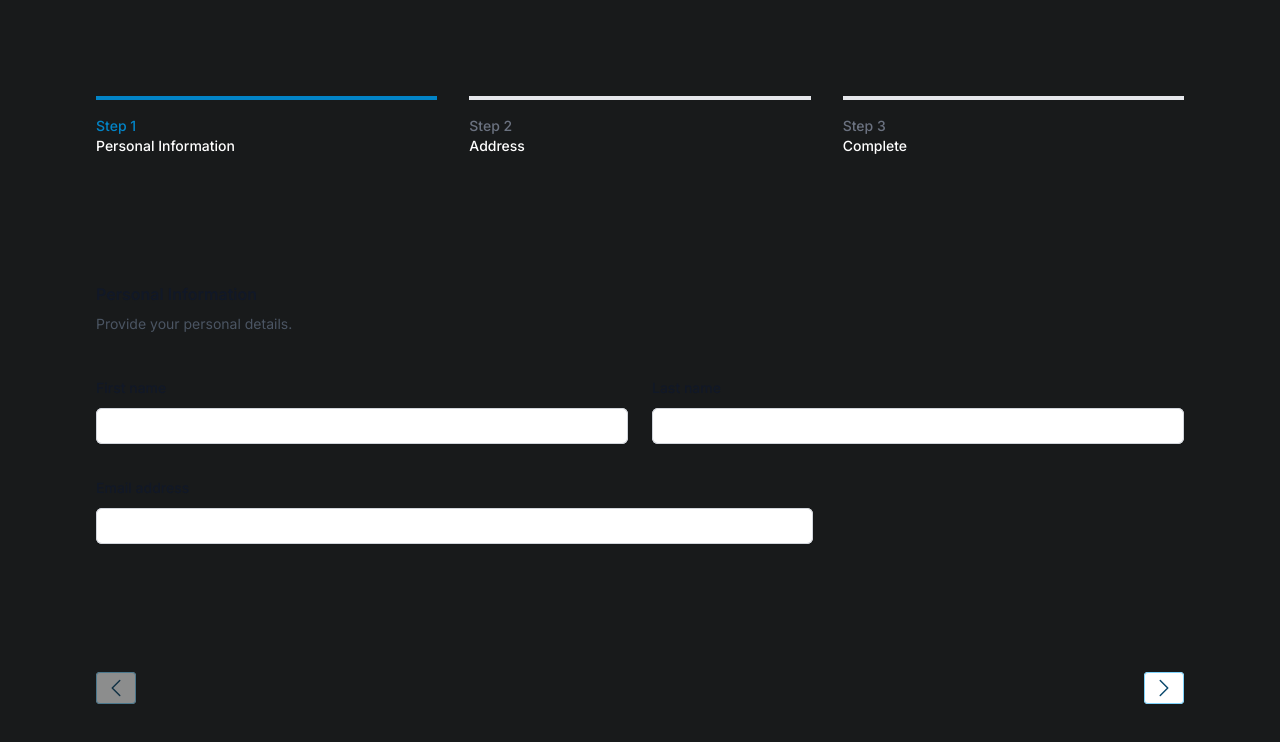
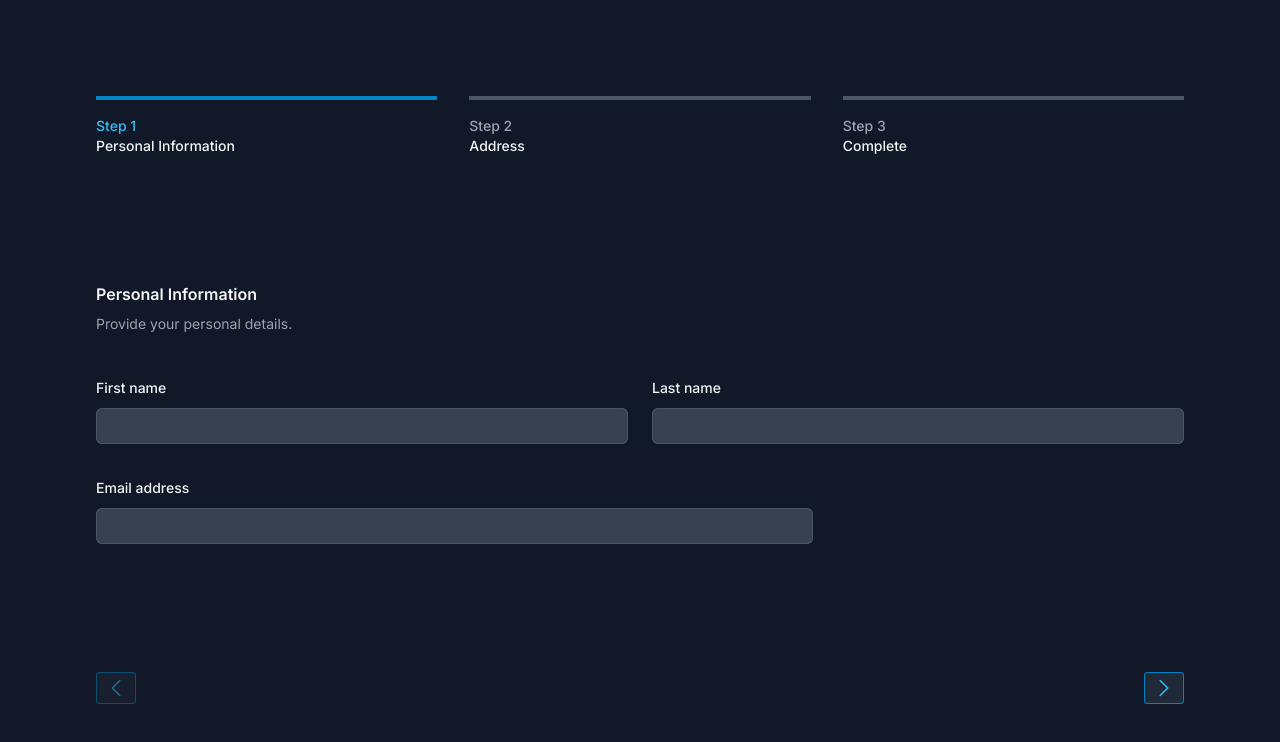
Before and after one commit to ksingh62/quick-incorp-app, a Next.js app: page /prototype/form in a window 1280 px wide. Shown: the top 742 px of the page. Built offline with nearby package versions, Linux system fonts and the light colour scheme; no server answers.

Commit message:
fixed form styling

```diff
--- a/src/components/Form/form.js
+++ b/src/components/Form/form.js
@@ -52,14 +52,15 @@ export default function Form() {
 
   const sendEmail = async (data) => {
     try {
-        const response = await axios.post('/api/sendEmail', data);
-        console.log('Email sent successfully:', response.data);
+      const response = await axios.post("/api/sendEmail", data);
+      console.log("Email sent successfully:", response.data);
     } catch (error) {
-        console.error('Error sending email:', error.response ? error.response.data : error.message);
+      console.error(
+        "Error sending email:",
+        error.response ? error.response.data : error.message
+      );
     }
-}
-
-
+  };
 
   const processForm = async (data) => {
     console.log(data);
@@ -93,7 +94,7 @@ export default function Form() {
   };
 
   return (
-    <section className="absolute inset-0 flex flex-col justify-between p-24">
+    <section className="absolute inset-0 flex flex-col justify-between p-24 bg-gray-900 text-gray-100">
       {/* steps */}
       <nav aria-label="Progress">
         <ol role="list" className="space-y-4 md:flex md:space-x-8 md:space-y-0">
@@ -101,7 +102,7 @@ export default function Form() {
             <li key={step.name} className="md:flex-1">
               {currentStep > index ? (
                 <div className="group flex w-full flex-col border-l-4 border-sky-600 py-2 pl-4 transition-colors md:border-l-0 md:border-t-4 md:pb-0 md:pl-0 md:pt-4">
-                  <span className="text-sm font-medium text-sky-600 transition-colors ">
+                  <span className="text-sm font-medium text-sky-400 transition-colors">
                     {step.id}
                   </span>
                   <span className="text-sm font-medium">{step.name}</span>
@@ -111,14 +112,14 @@ export default function Form() {
                   className="flex w-full flex-col border-l-4 border-sky-600 py-2 pl-4 md:border-l-0 md:border-t-4 md:pb-0 md:pl-0 md:pt-4"
                   aria-current="step"
                 >
-                  <span className="text-sm font-medium text-sky-600">
+                  <span className="text-sm font-medium text-sky-400">
                     {step.id}
                   </span>
                   <span className="text-sm font-medium">{step.name}</span>
                 </div>
               ) : (
-                <div className="group flex w-full flex-col border-l-4 border-gray-200 py-2 pl-4 transition-colors md:border-l-0 md:border-t-4 md:pb-0 md:pl-0 md:pt-4">
-                  <span className="text-sm font-medium text-gray-500 transition-colors">
+                <div className="group flex w-full flex-col border-l-4 border-gray-600 py-2 pl-4 transition-colors md:border-l-0 md:border-t-4 md:pb-0 md:pl-0 md:pt-4">
+                  <span className="text-sm font-medium text-gray-400 transition-colors">
                     {step.id}
                   </span>
                   <span className="text-sm font-medium">{step.name}</span>
@@ -137,17 +138,17 @@ export default function Form() {
             animate={{ x: 0, opacity: 1 }}
             transition={{ duration: 0.3, ease: "easeInOut" }}
           >
-            <h2 className="text-base font-semibold leading-7 text-gray-900">
+            <h2 className="text-base font-semibold leading-7 text-gray-100">
               Personal Information
             </h2>
-            <p className="mt-1 text-sm leading-6 text-gray-600">
+            <p className="mt-1 text-sm leading-6 text-gray-400">
               Provide your personal details.
             </p>
             <div className="mt-10 grid grid-cols-1 gap-x-6 gap-y-8 sm:grid-cols-6">
               <div className="sm:col-span-3">
                 <label
                   htmlFor="firstName"
-                  className="block text-sm font-medium leading-6 text-gray-900"
+                  className="block text-sm font-medium leading-6 text-gray-100"
                 >
                   First name
                 </label>
@@ -157,7 +158,7 @@ export default function Form() {
                     id="firstName"
                     {...register("firstName")}
                     autoComplete="given-name"
-                    className="block w-full rounded-md border-0 py-1.5 text-gray-900 shadow-sm ring-1 ring-inset ring-gray-300 placeholder:text-gray-400 focus:ring-2 focus:ring-inset focus:ring-sky-600 sm:text-sm sm:leading-6"
+                    className="block w-full rounded-md border-0 py-1.5 text-gray-100 bg-gray-700 shadow-sm ring-1 ring-inset ring-gray-600 placeholder:text-gray-400 focus:ring-2 focus:ring-inset focus:ring-sky-600 sm:text-sm sm:leading-6"
                   />
                   {errors.firstName?.message && (
                     <p className="mt-2 text-sm text-red-400">
@@ -170,7 +171,7 @@ export default function Form() {
               <div className="sm:col-span-3">
                 <label
                   htmlFor="lastName"
-                  className="block text-sm font-medium leading-6 text-gray-900"
+                  className="block text-sm font-medium leading-6 text-gray-100"
                 >
                   Last name
                 </label>
@@ -180,7 +181,7 @@ export default function Form() {
                     id="lastName"
                     {...register("lastName")}
                     autoComplete="family-name"
-                    className="block w-full rounded-md border-0 py-1.5 text-gray-900 shadow-sm ring-1 ring-inset ring-gray-300 placeholder:text-gray-400 focus:ring-2 focus:ring-inset focus:ring-sky-600 sm:text-sm sm:leading-6"
+                    className="block w-full rounded-md border-0 py-1.5 text-gray-100 bg-gray-700 shadow-sm ring-1 ring-inset ring-gray-600 placeholder:text-gray-400 focus:ring-2 focus:ring-inset focus:ring-sky-600 sm:text-sm sm:leading-6"
                   />
                   {errors.lastName?.message && (
                     <p className="mt-2 text-sm text-red-400">
@@ -193,7 +194,7 @@ export default function Form() {
               <div className="sm:col-span-4">
                 <label
                   htmlFor="email"
-                  className="block text-sm font-medium leading-6 text-gray-900"
+                  className="block text-sm font-medium leading-6 text-gray-100"
                 >
                   Email address
                 </label>
@@ -203,7 +204,7 @@ export default function Form() {
                     type="email"
                     {...register("email")}
                     autoComplete="email"
-                    className="block w-full rounded-md border-0 py-1.5 text-gray-900 shadow-sm ring-1 ring-inset ring-gray-300 placeholder:text-gray-400 focus:ring-2 focus:ring-inset focus:ring-sky-600 sm:text-sm sm:leading-6"
+                    className="block w-full rounded-md border-0 py-1.5 text-gray-100 bg-gray-700 shadow-sm ring-1 ring-inset ring-gray-600 placeholder:text-gray-400 focus:ring-2 focus:ring-inset focus:ring-sky-600 sm:text-sm sm:leading-6"
                   />
                   {errors.email?.message && (
                     <p className="mt-2 text-sm text-red-400">
@@ -222,10 +223,10 @@ export default function Form() {
             animate={{ x: 0, opacity: 1 }}
             transition={{ duration: 0.3, ease: "easeInOut" }}
           >
-            <h2 className="text-base font-semibold leading-7 text-gray-900">
+            <h2 className="text-base font-semibold leading-7 text-gray-100">
               Address
             </h2>
-            <p className="mt-1 text-sm leading-6 text-gray-600">
+            <p className="mt-1 text-sm leading-6 text-gray-400">
               Address where you can receive mail.
             </p>
 
@@ -233,7 +234,7 @@ export default function Form() {
               <div className="sm:col-span-3">
                 <label
                   htmlFor="country"
-                  className="block text-sm font-medium leading-6 text-gray-900"
+                  className="block text-sm font-medium leading-6 text-gray-100"
                 >
                   Country
                 </label>
@@ -242,7 +243,7 @@ export default function Form() {
                     id="country"
                     {...register("country")}
                     autoComplete="country-name"
-                    className="block w-full rounded-md border-0 py-1.5 text-gray-900 shadow-sm ring-1 ring-inset ring-gray-300 focus:ring-2 focus:ring-inset focus:ring-sky-600 sm:max-w-xs sm:text-sm sm:leading-6"
+                    className="block w-full rounded-md border-0 py-1.5 text-gray-100 bg-gray-700 shadow-sm ring-1 ring-inset ring-gray-600 focus:ring-2 focus:ring-inset focus:ring-sky-600 sm:max-w-xs sm:text-sm sm:leading-6"
                   >
                     <option>United States</option>
                     <option>Canada</option>
@@ -259,7 +260,7 @@ export default function Form() {
               <div className="col-span-full">
                 <label
                   htmlFor="street"
-                  className="block text-sm font-medium leading-6 text-gray-900"
+                  className="block text-sm font-medium leading-6 text-gray-100"
                 >
                   Street address
                 </label>
@@ -269,7 +270,7 @@ export default function Form() {
                     id="street"
                     {...register("street")}
                     autoComplete="street-address"
-                    className="block w-full rounded-md border-0 py-1.5 text-gray-900 shadow-sm ring-1 ring-inset ring-gray-300 placeholder:text-gray-400 focus:ring-2 focus:ring-inset focus:ring-sky-600 sm:text-sm sm:leading-6"
+                    className="block w-full rounded-md border-0 py-1.5 text-gray-100 bg-gray-700 shadow-sm ring-1 ring-inset ring-gray-600 placeholder:text-gray-400 focus:ring-2 focus:ring-inset focus:ring-sky-600 sm:text-sm sm:leading-6"
                   />
                   {errors.street?.message && (
                     <p className="mt-2 text-sm text-red-400">
@@ -282,7 +283,7 @@ export default function Form() {
               <div className="sm:col-span-2 sm:col-start-1">
                 <label
                   htmlFor="city"
-                  className="block text-sm font-medium leading-6 text-gray-900"
+                  className="block text-sm font-medium leading-6 text-gray-100"
                 >
                   City
                 </label>
@@ -292,7 +293,7 @@ export default function Form() {
                     id="city"
                     {...register("city")}
                     autoComplete="address-level2"
-                    className="block w-full rounded-md border-0 py-1.5 text-gray-900 shadow-sm ring-1 ring-inset ring-gray-300 placeholder:text-gray-400 focus:ring-2 focus:ring-inset focus:ring-sky-600 sm:text-sm sm:leading-6"
+                    className="block w-full rounded-md border-0 py-1.5 text-gray-100 bg-gray-700 shadow-sm ring-1 ring-inset ring-gray-600 placeholder:text-gray-400 focus:ring-2 focus:ring-inset focus:ring-sky-600 sm:text-sm sm:leading-6"
                   />
                   {errors.city?.message && (
                     <p className="mt-2 text-sm text-red-400">
@@ -305,7 +306,7 @@ export default function Form() {
               <div className="sm:col-span-2">
                 <label
                   htmlFor="state"
-                  className="block text-sm font-medium leading-6 text-gray-900"
+                  className="block text-sm font-medium leading-6 text-gray-100"
                 >
                   State / Province
                 </label>
@@ -315,7 +316,7 @@ export default function Form() {
                     id="state"
                     {...register("state")}
                     autoComplete="address-level1"
-                    className="block w-full rounded-md border-0 py-1.5 text-gray-900 shadow-sm ring-1 ring-inset ring-gray-300 placeholder:text-gray-400 focus:ring-2 focus:ring-inset focus:ring-sky-600 sm:text-sm sm:leading-6"
+                    className="block w-full rounded-md border-0 py-1.5 text-gray-100 bg-gray-700 shadow-sm ring-1 ring-inset ring-gray-600 placeholder:text-gray-400 focus:ring-2 focus:ring-inset focus:ring-sky-600 sm:text-sm sm:leading-6"
                   />
                   {errors.state?.message && (
                     <p className="mt-2 text-sm text-red-400">
@@ -328,7 +329,7 @@ export default function Form() {
               <div className="sm:col-span-2">
                 <label
                   htmlFor="zip"
-                  className="block text-sm font-medium leading-6 text-gray-900"
+                  className="block text-sm font-medium leading-6 text-gray-100"
                 >
                   ZIP / Postal code
                 </label>
@@ -338,7 +339,7 @@ export default function Form() {
                     id="zip"
                     {...register("zip")}
                     autoComplete="postal-code"
-                    className="block w-full rounded-md border-0 py-1.5 text-gray-900 shadow-sm ring-1 ring-inset ring-gray-300 placeholder:text-gray-400 focus:ring-2 focus:ring-inset focus:ring-sky-600 sm:text-sm sm:leading-6"
+                    className="block w-full rounded-md border-0 py-1.5 text-gray-100 bg-gray-700 shadow-sm ring-1 ring-inset ring-gray-600 placeholder:text-gray-400 focus:ring-2 focus:ring-inset focus:ring-sky-600 sm:text-sm sm:leading-6"
                   />
                   {errors.zip?.message && (
                     <p className="mt-2 text-sm text-red-400">
@@ -353,10 +354,10 @@ export default function Form() {
 
         {currentStep === 2 && (
           <>
-            <h2 className="text-base font-semibold leading-7 text-gray-900">
+            <h2 className="text-base font-semibold leading-7 text-gray-100">
               Complete
             </h2>
-            <p className="mt-1 text-sm leading-6 text-gray-600">
+            <p className="mt-1 text-sm leading-6 text-gray-400">
               Thank you for your submission.
             </p>
           </>
@@ -370,7 +371,7 @@ export default function Form() {
             type="button"
             onClick={prev}
             disabled={currentStep === 0}
-            className="rounded bg-white px-2 py-1 text-sm font-semibold text-sky-900 shadow-sm ring-1 ring-inset ring-sky-300 hover:bg-sky-50 disabled:cursor-not-allowed disabled:opacity-50"
+            className="rounded bg-gray-800 px-2 py-1 text-sm font-semibold text-sky-400 shadow-sm ring-1 ring-inset ring-sky-600 hover:bg-gray-700 disabled:cursor-not-allowed disabled:opacity-50"
           >
             <svg
               xmlns="http://www.w3.org/2000/svg"
@@ -391,7 +392,7 @@ export default function Form() {
             type="button"
             onClick={next}
             disabled={currentStep === steps.length - 1}
-            className="rounded bg-white px-2 py-1 text-sm font-semibold text-sky-900 shadow-sm ring-1 ring-inset ring-sky-300 hover:bg-sky-50 disabled:cursor-not-allowed disabled:opacity-50"
+            className="rounded bg-gray-800 px-2 py-1 text-sm font-semibold text-sky-400 shadow-sm ring-1 ring-inset ring-sky-600 hover:bg-gray-700 disabled:cursor-not-allowed disabled:opacity-50"
           >
             <svg
               xmlns="http://www.w3.org/2000/svg"
```
